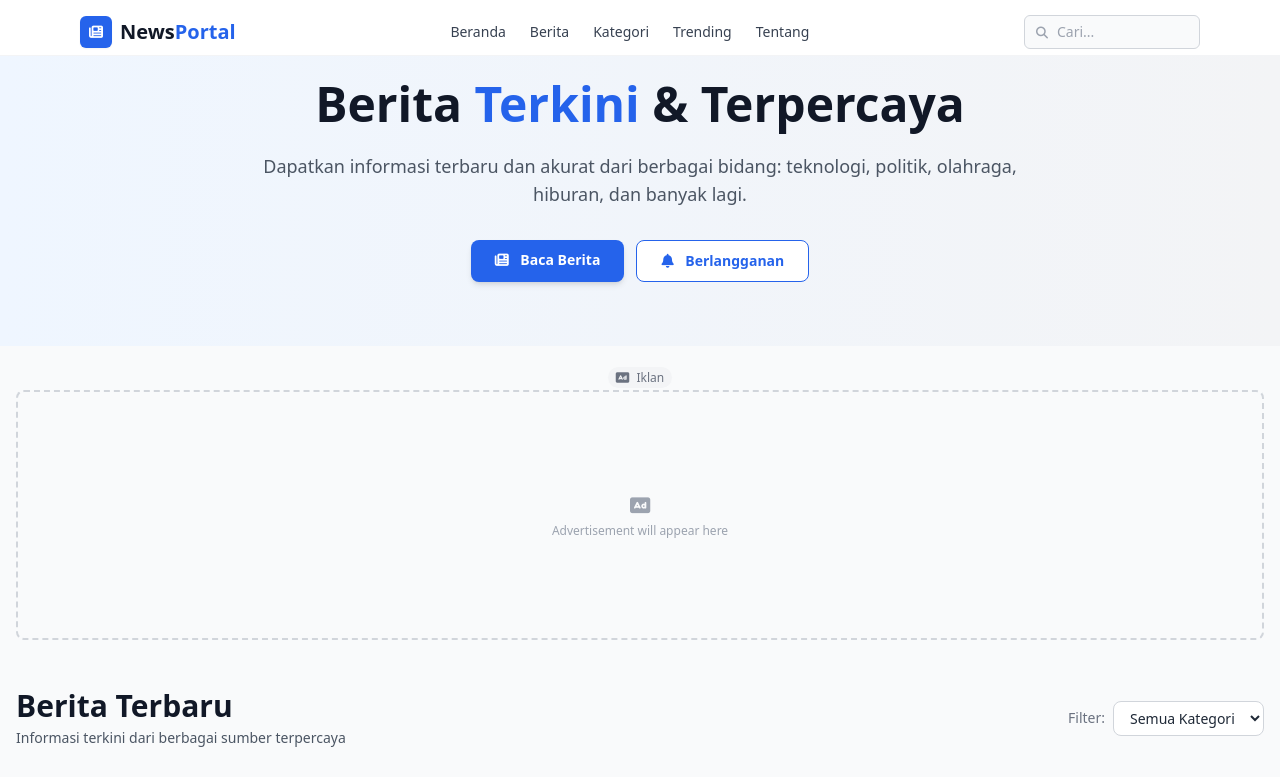
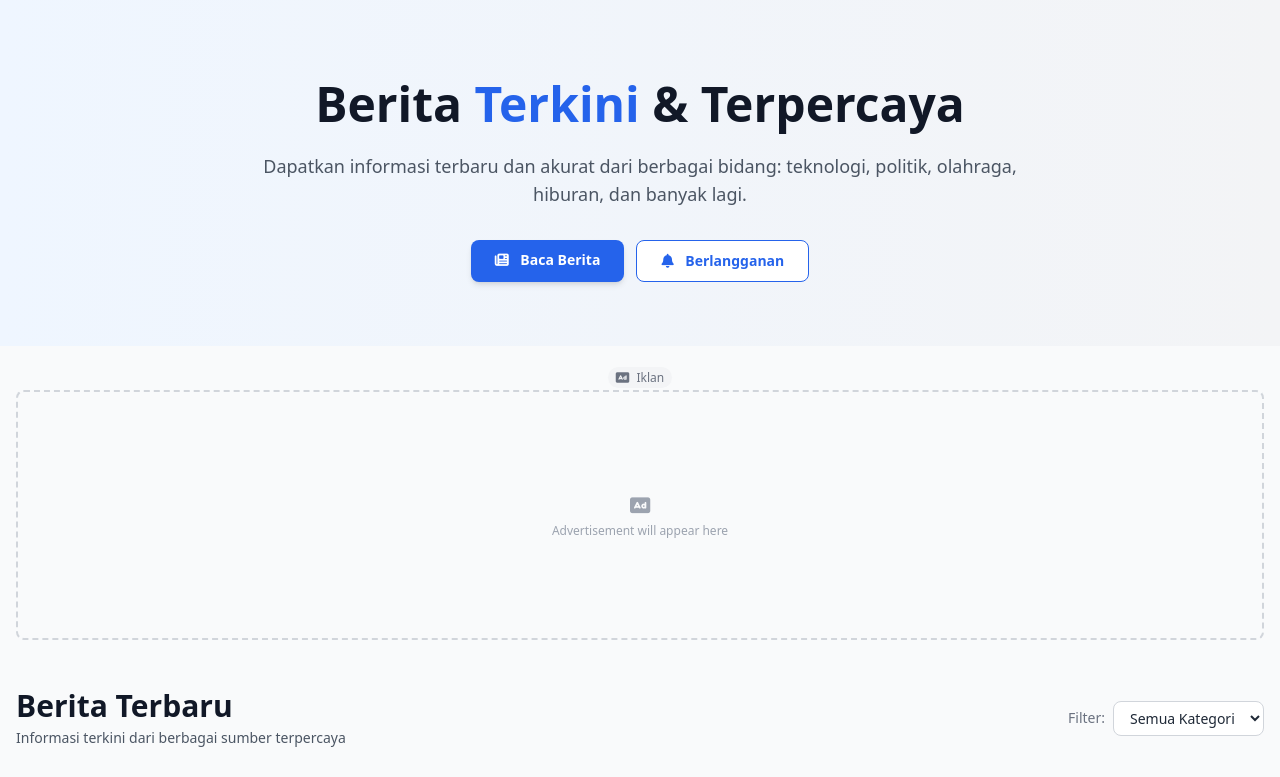
Before and after one commit to shein-louis/portal, a website: page index.html in a window 1280 px wide. Shown: the top 777 px of the page. Drawn offline with nearby package versions, Linux system fonts and the light colour scheme; a script that the page names is missing.

Commit message:
Update index.html

```diff
--- a/index.html
+++ b/index.html
@@ -196,69 +196,7 @@
     </script>
 
     <!-- ========== NAVBAR FIXED ========== -->
-    <nav id="navbar" class="fixed top-0 left-0 right-0 z-50 bg-white border-b border-gray-100 transition-all duration-300">
-    <div class="max-w-6xl mx-auto px-4">
-        <div class="flex justify-between items-center h-16">
 
-            <!-- Logo -->
-            <div class="flex items-center gap-2">
-                <div class="w-8 h-8 bg-blue-600 rounded-md flex items-center justify-center shadow-sm">
-                    <i class="fas fa-newspaper text-white text-sm"></i>
-                </div>
-                <a class="font-bold text-gray-900 text-xl">News<span class="text-blue-600">Portal</span></a>
-            </div>
-
-            <!-- Desktop Menu -->
-            <div class="hidden lg:flex items-center gap-6">
-                <a href="#" class="text-gray-700 hover:text-blue-600 font-medium text-sm">Beranda</a>
-                <a href="#berita" class="text-gray-700 hover:text-blue-600 font-medium text-sm">Berita</a>
-                <a href="#kategori" class="text-gray-700 hover:text-blue-600 font-medium text-sm">Kategori</a>
-                <a href="#trending" class="text-gray-700 hover:text-blue-600 font-medium text-sm">Trending</a>
-                <a href="#tentang" class="text-gray-700 hover:text-blue-600 font-medium text-sm">Tentang</a>
-            </div>
-
-            <!-- Right Side -->
-            <div class="flex items-center gap-3">
-                <!-- Search Desktop -->
-                <div class="hidden lg:flex relative">
-                    <i class="fas fa-search absolute left-3 top-2.5 text-gray-400 text-xs"></i>
-                    <input type="text"
-                        class="w-44 pl-8 pr-3 py-1.5 border border-gray-300 rounded-md focus:ring-2 focus:ring-blue-500 text-sm bg-gray-50 transition-all"
-                        placeholder="Cari...">
-                </div>
-
-                <!-- Mobile Search Button -->
-                <button id="mobile-search-btn" class="lg:hidden p-2 rounded-md hover:bg-gray-100 text-gray-600">
-                    <i class="fas fa-search"></i>
-                </button>
-
-                <!-- Mobile Menu Toggle -->
-                <button id="mobile-menu-btn" class="lg:hidden p-2 rounded-md hover:bg-gray-100 text-gray-700">
-                    <i class="fas fa-bars"></i>
-                </button>
-            </div>
-
-        </div>
-
-        <!-- Mobile Search -->
-        <div id="mobile-search" class="hidden pb-3 lg:hidden animate-slide-down">
-            <div class="relative">
-                <i class="fas fa-search absolute left-3 top-3 text-gray-400 text-xs"></i>
-                <input type="text" class="w-full pl-9 pr-3 py-2 border border-gray-300 rounded-md bg-gray-50 focus:ring-2 focus:ring-blue-500 text-sm"
-                    placeholder="Cari berita...">
-            </div>
-        </div>
-
-        <!-- Mobile Menu -->
-        <div id="mobile-menu" class="hidden lg:hidden bg-white border-t border-gray-100 rounded-b-lg shadow-md animate-slide-down overflow-hidden">
-            <a href="#" class="block px-4 py-3 text-sm text-gray-700 hover:bg-blue-50">Beranda</a>
-            <a href="#berita" class="block px-4 py-3 text-sm text-gray-700 hover:bg-blue-50">Berita</a>
-            <a href="#kategori" class="block px-4 py-3 text-sm text-gray-700 hover:bg-blue-50">Kategori</a>
-            <a href="#trending" class="block px-4 py-3 text-sm text-gray-700 hover:bg-blue-50">Trending</a>
-            <a href="#tentang" class="block px-4 py-3 text-sm text-gray-700 hover:bg-blue-50">Tentang Kami</a>
-        </div>
-    </div>
-</nav>
     <!-- ========== END NAVBAR ========== -->
 
     <!-- Hero Section -->
```
